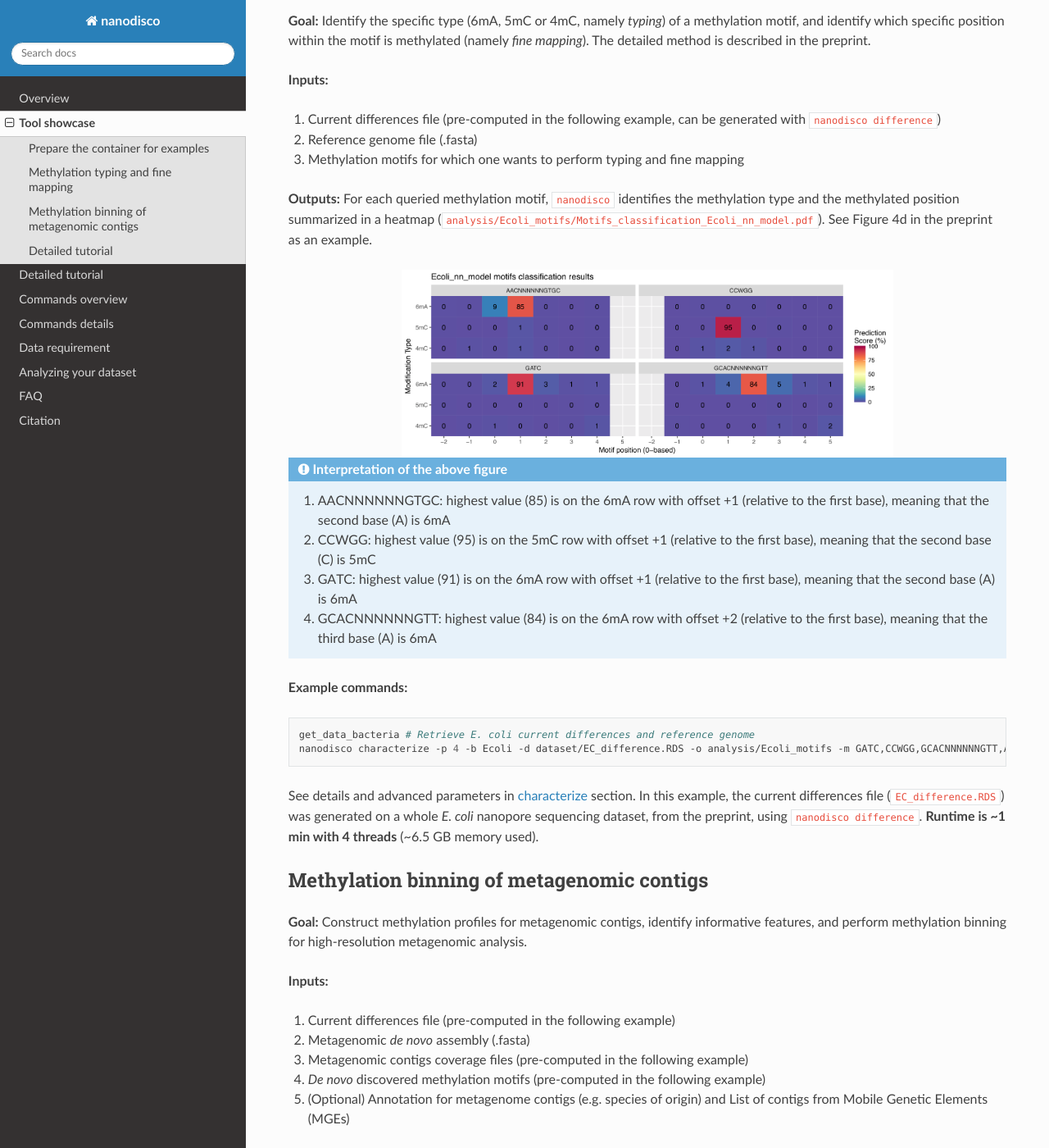
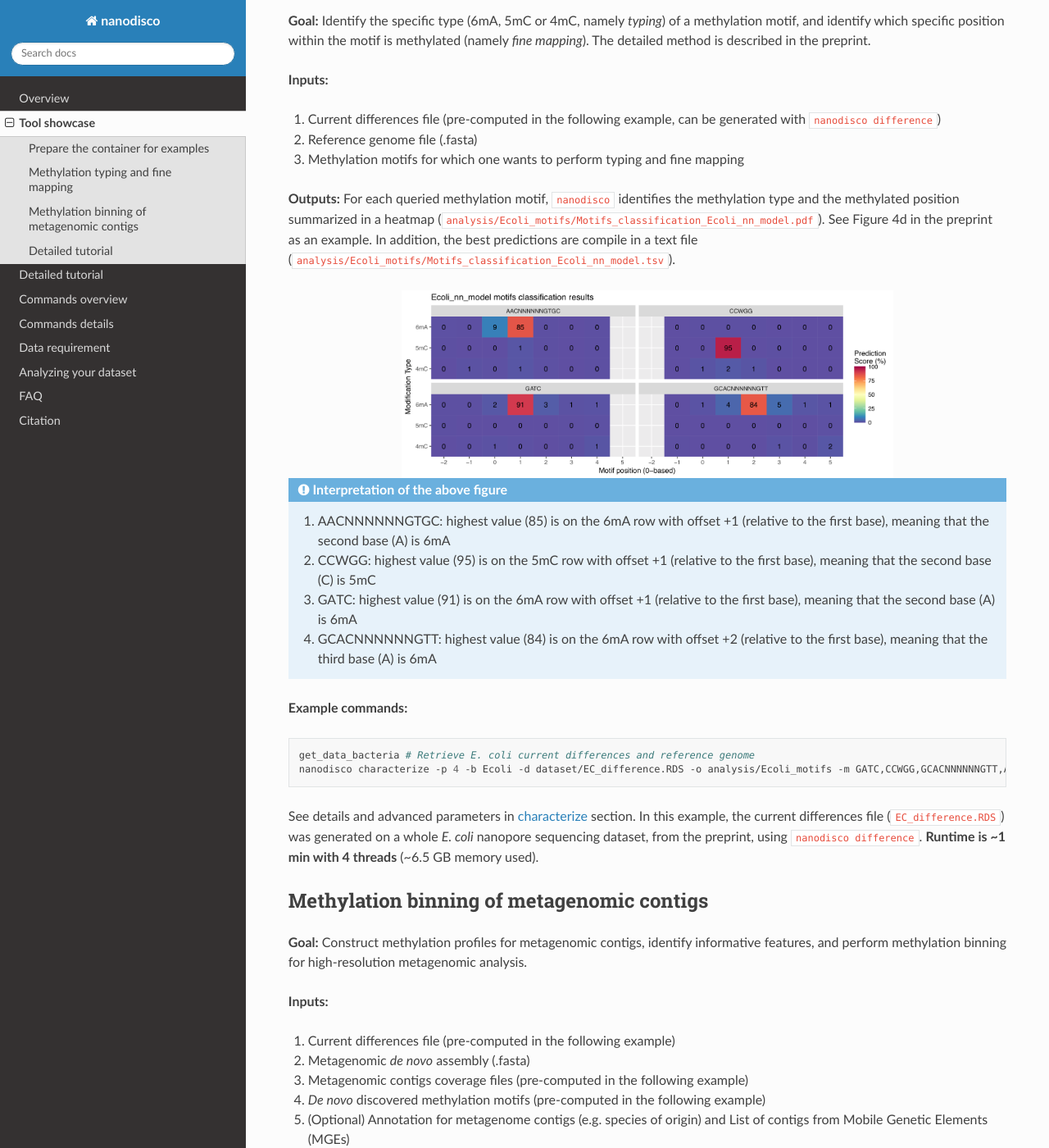
Before and after one commit to fanglab/nanodisco, a Sphinx documentation site: the page built from docs/tool_showcase.rst, in a window 1280 px wide and 1400 px high, scrolled down 688 px. Shown: the whole window at 82% size. Built offline with Sphinx 7.4.7 and the Read the Docs theme 2.0.0, drawn with Linux system fonts in a browser that asks for light colours; some of the changed text lies outside the part shown.

Commit message:
Update tool_showcase.rst

```diff
--- a/docs/tool_showcase.rst
+++ b/docs/tool_showcase.rst
@@ -27,7 +27,7 @@
 #. Reference genome file (.fasta)
 #. Methylation motifs for which one wants to perform typing and fine mapping
 
-**Outputs:** For each queried methylation motif, ``nanodisco`` identifies the methylation type and the methylated position summarized in a heatmap (``analysis/Ecoli_motifs/Motifs_classification_Ecoli_nn_model.pdf``). See Figure 4d in the preprint as an example.
+**Outputs:** For each queried methylation motif, ``nanodisco`` identifies the methylation type and the methylated position summarized in a heatmap (``analysis/Ecoli_motifs/Motifs_classification_Ecoli_nn_model.pdf``). See Figure 4d in the preprint as an example. In addition, the best predictions are compile in a text file (``analysis/Ecoli_motifs/Motifs_classification_Ecoli_nn_model.tsv``).
 
 .. figure:: figures/Motifs_classification_Ecoli_nn_model.png
    :width: 600
@@ -64,7 +64,7 @@
 #. *De novo* discovered methylation motifs (pre-computed in the following example)
 #. (Optional) Annotation for metagenome contigs (e.g. species of origin) and List of contigs from Mobile Genetic Elements (MGEs)
 
-**Outputs:** t-SNE scatter plot that demonstrates the species level clustering of metagenomic contigs (``analysis/binning/Contigs_methylation_tsne_MGM1_motif.pdf``) as presented in Figure 5a in the preprint.
+**Outputs:** t-SNE scatter plot that demonstrates the species level clustering of metagenomic contigs (``analysis/binning/Contigs_methylation_tsne_MGM1_motif.pdf``) as presented in Figure 5a in the preprint. Optionally, binned fasta files can be generated.
 
 .. figure:: figures/Contigs_methylation_tsne_MGM1_motif.png
    :width: 600
```
